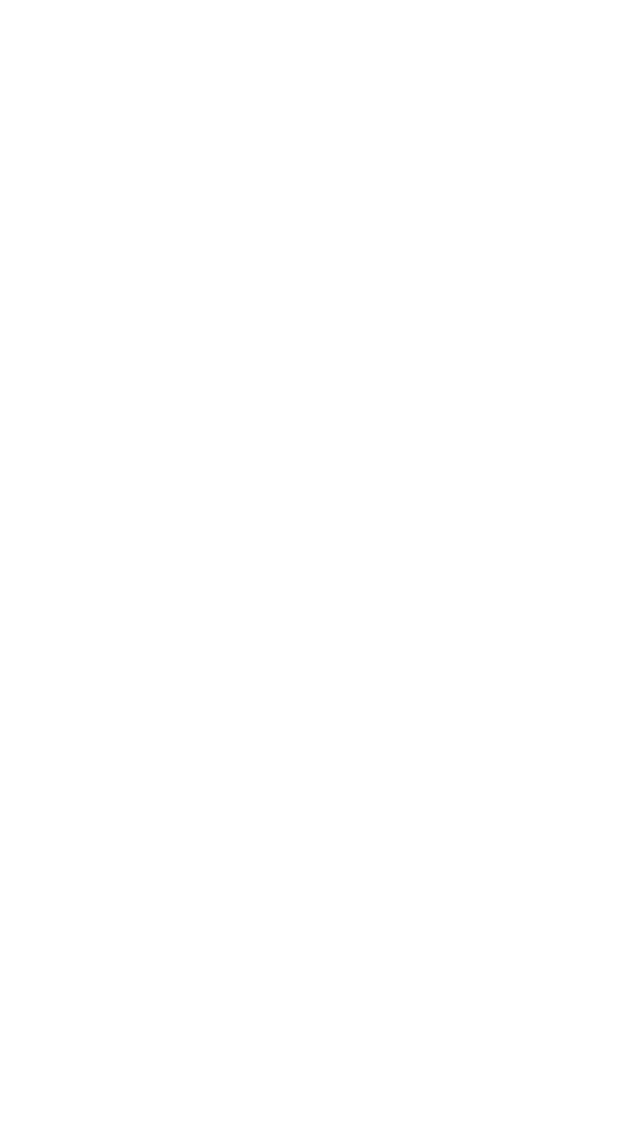
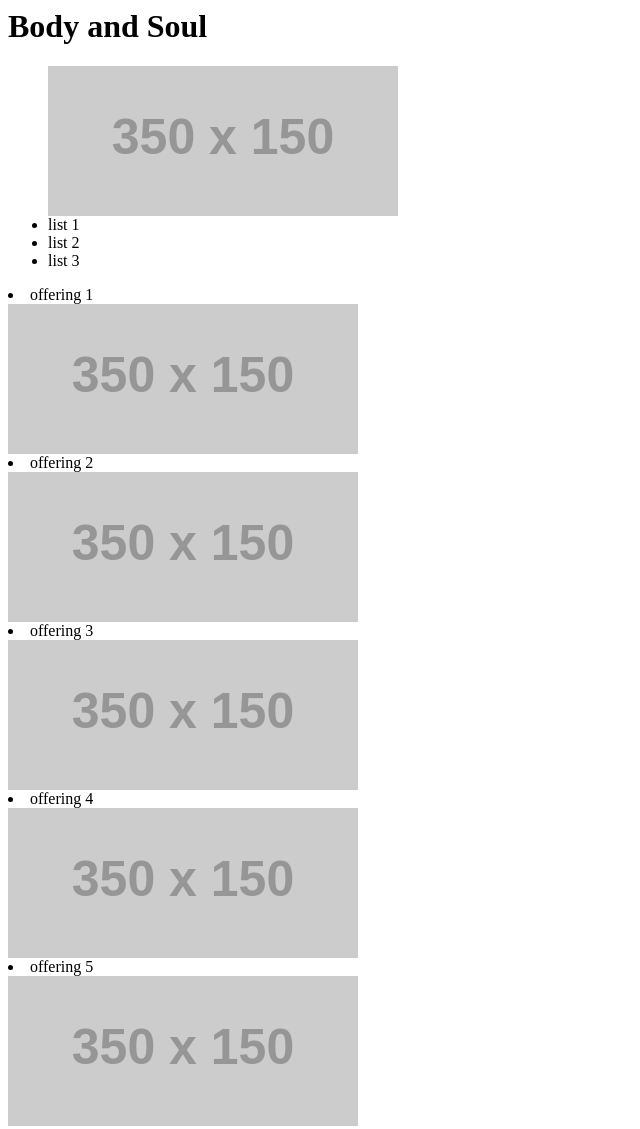
Before and after one commit to jessdevries/massage-site, a plain HTML site: page index.html in a window 1280 px wide. Shown: the whole page, without its empty margins (0-640 px from the left). Before the commit the page ends 800 px from the top, so only its background shows below. Drawn offline with Linux system fonts and the light colour scheme; placeholder pictures from the web are drawn by us.

Commit message:
changes in html skeleton

```diff
--- a/index.html
+++ b/index.html
@@ -1,8 +1,41 @@
 <html>
   <head>
     <title>tabortots</title>
+    <link rel="stylesheet" type="text/css" href="main.css">
   </head>
+
+
+  <header>
+    <!-- name, contact info and social media links  -->
+  </header>
+
   <body>
+  <main>
+    <h1>Body and Soul</h1>
+    <!--add logo with link to image-->
+    <nav>
+      <ul>
+        <img src="http://placehold.it/350x150" />
+        <li>list 1</li>
+        <li>list 2</li>
+        <li>list 3</li>
+      </ul>
+    </nav>
+    <div class="menu">
+      <li>offering 1</li>
+      <img src="http://placehold.it/350x150" />
+      <li>offering 2</li>
+      <img src="http://placehold.it/350x150" />
+      <li>offering 3</li>
+      <img src="http://placehold.it/350x150" />
+      <li>offering 4</li>
+      <img src="http://placehold.it/350x150" />
+      <li>offering 5</li>
+      <img src="http://placehold.it/350x150" />
+    </div>
+    <div class="footer">
+    </div>
 
+  </main>
   </body>
 </html>
```
